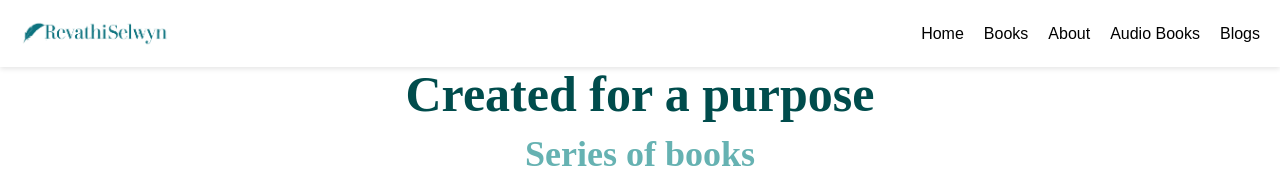
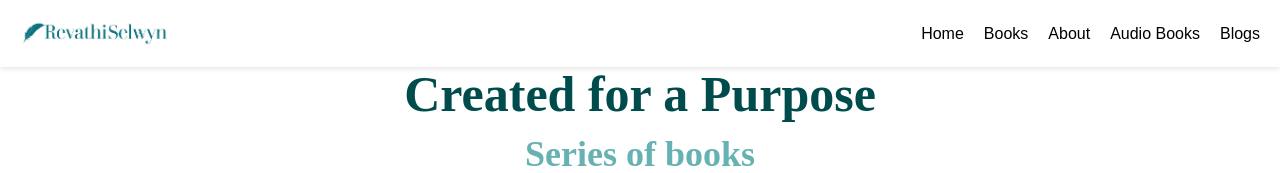
Before and after one commit to ebintech25/revathi_selwyn, a plain HTML site: page index.html in a window 1280 px wide. Shown: the top 173 px of the page. Drawn offline with Linux system fonts and the light colour scheme; no server answers.

Commit message:
Update index.html

```diff
--- a/index.html
+++ b/index.html
@@ -44,7 +44,7 @@
     </header>
     <main>
         <section class="hero">
-        <h1 style="font-size: 50px;color:#004c4c">Created for a purpose </h1>
+        <h1 style="font-size: 50px;color:#004c4c">Created for a Purpose </h1>
         <h2 style="font-size: 36px;color:rgba(102,178,178)">
             Series of books
             </h2>
```
